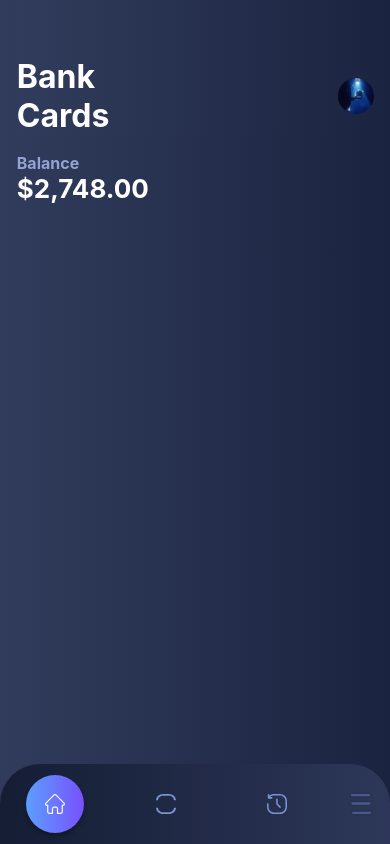
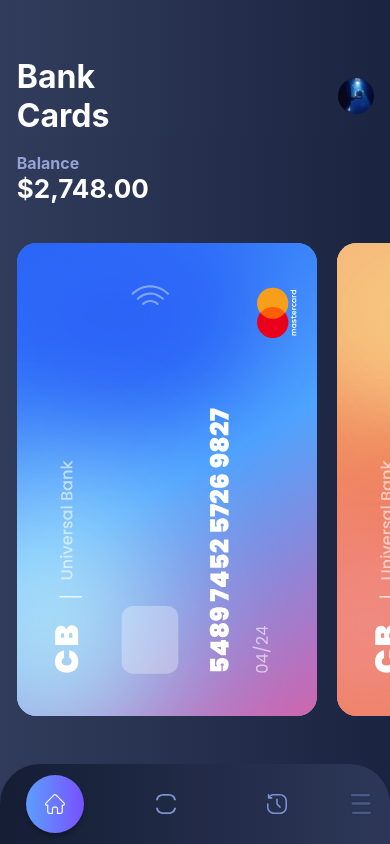
Before and after one commit to kharbanda-jagrat25/money-manager, a React Native app: screen / in a window 390 px wide. Built offline with nearby package versions, Linux system fonts and the light colour scheme.

Commit message:
cardCarousel using Image instead of img

```diff
--- a/screens/components/CardCarousel.js
+++ b/screens/components/CardCarousel.js
@@ -16,8 +16,9 @@ const styles = StyleSheet.create({
         paddingRight: '5%'
     },
     card: {
-        width: "100%",
-        height: "100%"
+        width: 300,
+        height: 473,
+        marginRight: 20
     }
     // paginationContainer: {
     //     position: 'absolute',
@@ -61,9 +62,9 @@ const CardCarousel = () => {
 
     const handleCardRotation = () => {
         Animated.timing(scrollAnimation, {
-        toValue: 1,
-        duration: 0,
-        useNativeDriver: true,
+            toValue: 1,
+            duration: 0,
+            useNativeDriver: true,
         }).start(() => {
             // Reset animation values after completion
             scrollAnimation.setValue(0);
@@ -81,9 +82,6 @@ const CardCarousel = () => {
                 pagingEnabled
                 showsHorizontalScrollIndicator={false}
                 keyExtractor={item => item.id}
-                onScroll={Animated.event([{ nativeEvent: { contentOffset: { x: scrollAnimation } } }], {
-                    useNativeDriver: true,
-                })}
                 renderItem={({ item }) => {
                     console.log('Rendering item:', item);
                     return (
@@ -93,17 +91,8 @@ const CardCarousel = () => {
                             >
                                 <Image
                                     source={item.source}
-                                    style={{
-                                        ...styles.card,
-                                        // transform: [
-                                        //     {
-                                        //         translateX: scrollAnimation.interpolate({
-                                        //             inputRange: [width * (index - 1), width * index, width * (index + 1)],
-                                        //             outputRange: [-width * 0.8, 0, width * 0.8],
-                                        //         }),
-                                        //     },
-                                        // ]
-                                    }}
+                                    style={styles.card}
+                                    sharedTransitionTag='tag'
                                 />
                             </Animated.View>
                         </Pressable>
```
